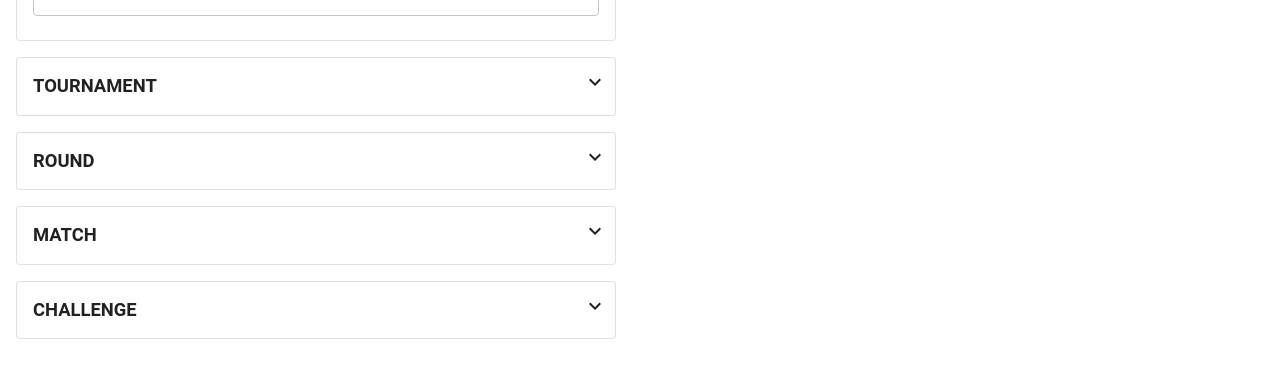
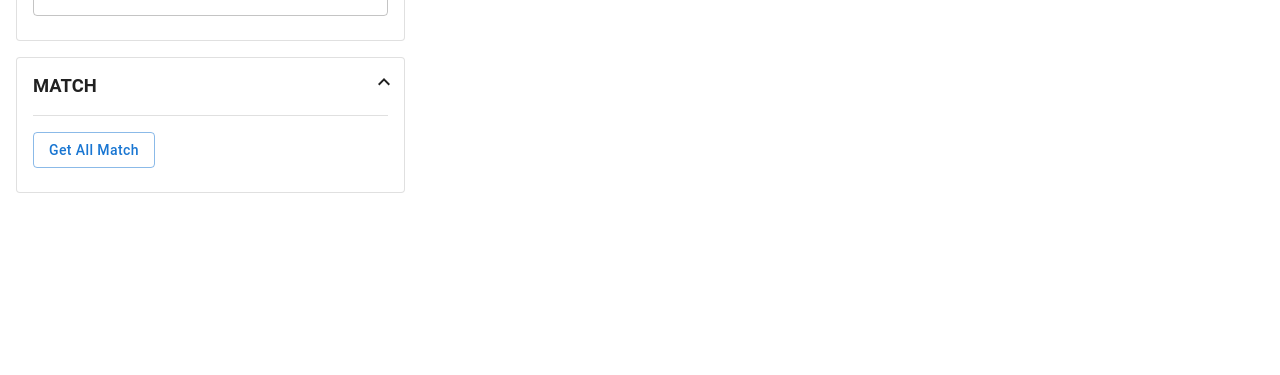
Before and after one commit to Phong940253/procon-2022-ui, a React (Create React App) app: page / in a window 1280 px wide. Shown: the part 281-656 px from the top of the page. Built offline with nearby package versions, Linux system fonts and the light colour scheme.

Commit message:
Update 4 files

```diff
--- a/package.json
+++ b/package.json
@@ -10,6 +10,8 @@
     "@testing-library/jest-dom": "^5.16.5",
     "@testing-library/react": "^13.4.0",
     "@testing-library/user-event": "^13.5.0",
+    "axios": "^1.2.0",
+    "material-ui-audio-player": "^1.7.1",
     "react": "^18.2.0",
     "react-dom": "^18.2.0",
     "react-scripts": "5.0.1",
--- a/src/Home/index.js
+++ b/src/Home/index.js
@@ -1,4 +1,4 @@
-import React from "react";
+import React, { useState } from "react";
 import Card from "@mui/material/Card";
 import CardContent from "@mui/material/CardContent";
 import TextField from "@mui/material/TextField";
@@ -12,19 +12,33 @@ import {
 } from "@mui/material";
 import ExpandLess from "@mui/icons-material/ExpandLess";
 import ExpandMore from "@mui/icons-material/ExpandMore";
+import axios from "axios";
+import Question from "./Question";
 
-const CardGetTournament = () => {
-  const [open, setOpen] = React.useState(false);
+const CardGetMatch = (props) => {
+  const [open, setOpen] = React.useState(true);
+  const [tournament, setTournament] = React.useState("");
 
   const handleClick = () => {
     setOpen(!open);
   };
 
-  const handleGetAllTournament = () => {};
+  const headers = {
+    headers: { Authorization: props.token },
+  };
+
+  let host = props.host;
+
+  const handleGetAllMatch = () => {
+    axios.get(host + "/match", headers).then((data) => {
+      console.log(data.data);
+      props.setMatch(data.data);
+    });
+  };
   return (
     <Card variant="outlined">
       <CardHeader
-        title="Tournament"
+        title="MATCH"
         titleTypographyProps={{
           fontSize: "1.15rem",
           textTransform: "uppercase",
@@ -40,35 +54,11 @@ const CardGetTournament = () => {
           <Stack spacing={2}>
             <Button
               variant="outlined"
-              onClick={handleGetAllTournament}
+              onClick={handleGetAllMatch}
               sx={{ width: "fit-content", textTransform: "capitalize" }}
             >
-              Get all Tournament
+              Get all match
             </Button>
-            <TextField
-              fullWidth
-              id="outlined-basic"
-              label="Các Tournament của đội chơi"
-              variant="outlined"
-            />
-            <TextField
-              fullWidth
-              id="outlined-basic"
-              label="ID Tournament"
-              variant="outlined"
-            />
-            <Button
-              variant="outlined"
-              sx={{ width: "fit-content", textTransform: "capitalize" }}
-            >
-              Get all Tournament
-            </Button>
-            <TextField
-              fullWidth
-              id="outlined-basic"
-              label="Thông tin chi tiết Tournament"
-              variant="outlined"
-            />
           </Stack>
         </CardContent>
       </Collapse>
@@ -115,54 +105,6 @@ const CardGetRound = () => {
               fullWidth
               id="outlined-basic"
               label="Thông tin chi tiết Round"
-              variant="outlined"
-            />
-          </Stack>
-        </CardContent>
-      </Collapse>
-    </Card>
-  );
-};
-
-const CardGetMatch = () => {
-  const [open, setOpen] = React.useState(false);
-
-  const handleClick = () => {
-    setOpen(!open);
-  };
-  return (
-    <Card variant="outlined">
-      <CardHeader
-        title="Match"
-        titleTypographyProps={{
-          fontSize: "1.15rem",
-          textTransform: "uppercase",
-          fontWeight: "bold",
-        }}
-        action={open ? <ExpandLess /> : <ExpandMore />}
-        onClick={handleClick}
-        sx={{ cursor: "pointer" }}
-      />
-      <Collapse in={open} timeout="auto" unmountOnExit>
-        <Divider variant="middle" />
-        <CardContent>
-          <Stack spacing={2}>
-            <TextField
-              fullWidth
-              id="outlined-basic"
-              label="ID Match"
-              variant="outlined"
-            />
-            <Button
-              variant="outlined"
-              sx={{ width: "fit-content", textTransform: "capitalize" }}
-            >
-              Get Match
-            </Button>
-            <TextField
-              fullWidth
-              id="outlined-basic"
-              label="Thông tin chi tiết Match"
               variant="outlined"
             />
           </Stack>
@@ -234,12 +176,18 @@ const CardChallenge = () => {
 };
 
 const Home = () => {
+  const [host, setHost] = useState("");
+  const [token, setToken] = useState("");
+  const [server, setServer] = useState("");
+
+  const [match, setMatch] = useState([]);
+
   return (
     <Grid container spacing={2} p={2} mt={6}>
       <Grid
         item
         xs={12}
-        sm={6}
+        sm={4}
         pr={2}
         sx={(theme) => ({
           [theme.breakpoints.up("md")]: {
@@ -257,30 +205,48 @@ const Home = () => {
                   id="outlined-basic"
                   label="Server"
                   variant="outlined"
+                  value={server}
+                  onChange={(e) => {
+                    setServer(e.target.value);
+                  }}
                 />
                 <TextField
                   fullWidth
                   id="outlined-basic"
                   label="Host"
                   variant="outlined"
+                  value={host}
+                  onChange={(e) => {
+                    setHost(e.target.value);
+                  }}
                 />
                 <TextField
                   fullWidth
                   id="outlined-basic"
                   label="Token"
                   variant="outlined"
+                  value={token}
+                  onChange={(e) => {
+                    setToken(e.target.value);
+                  }}
                 />
               </Stack>
             </CardContent>
           </Card>
-          <CardGetTournament />
-          <CardGetRound />
-          <CardGetMatch />
-          <CardChallenge />
+          <CardGetMatch
+            server={server}
+            host={host}
+            token={token}
+            setMatch={setMatch}
+          />
+          {/* <CardGetRound />
+          <CardChallenge /> */}
         </Stack>
       </Grid>
 
-      <Grid item xs={12} sm={6}></Grid>
+      <Grid item xs={12} sm={8}>
+        <Question />
+      </Grid>
     </Grid>
   );
 };
--- /dev/null
+++ b/src/Question/index.js
@@ -0,0 +1,55 @@
+import React from "import";
+import { Grid } from "@mui/material";
+
+const dataMatch = [
+    {
+          id: 1,
+    cards: 1,
+    parts: 1,
+    bonusFactor: 1,
+    penaltyPerChange: 2,
+    Point per card: 22,
+    },
+      {
+          id: 2,
+    cards: 1,
+    parts: 1,
+    bonusFactor: 1,
+    penaltyPerChange: 2,
+    Point per card: 22,
+    },
+      {
+          id: 3,
+    cards: 1,
+    parts: 1,
+    bonusFactor: 1,
+    penaltyPerChange: 2,
+    Point per card: 22,
+    },
+      {
+          id: 4,
+    cards: 1,
+    parts: 1,
+    bonusFactor: 1,
+    penaltyPerChange: 2,
+    Point per card: 22,
+    },
+      {
+          id: 5,
+    cards: 1,
+    parts: 1,
+    bonusFactor: 1,
+    penaltyPerChange: 2,
+    Point per card: 22,
+    },
+]
+
+
+
+const Question = () => {
+  <Grid container>
+
+      <Grid item></Grid>
+  </Grid>;
+};
+export default Question;
```
Also changed, not shown: 1 other file (tests, documents, lock files or other folders).
